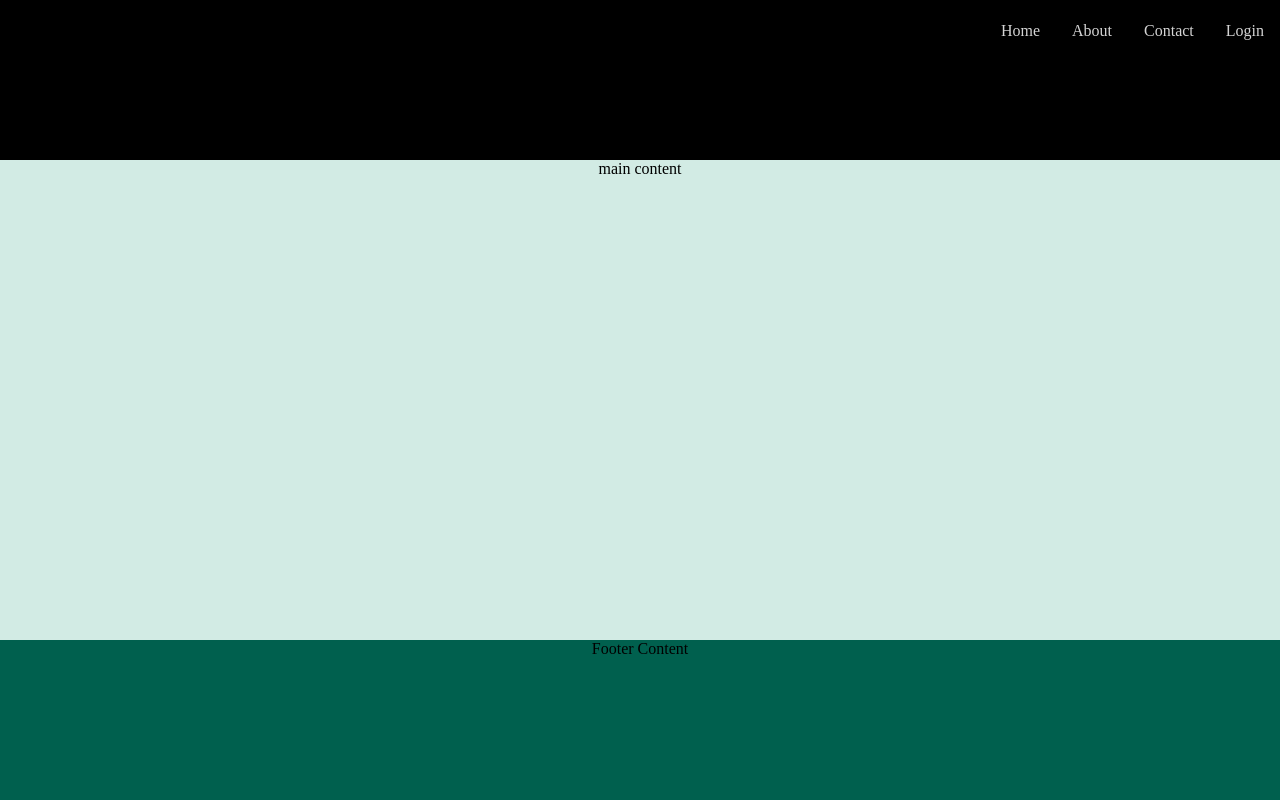
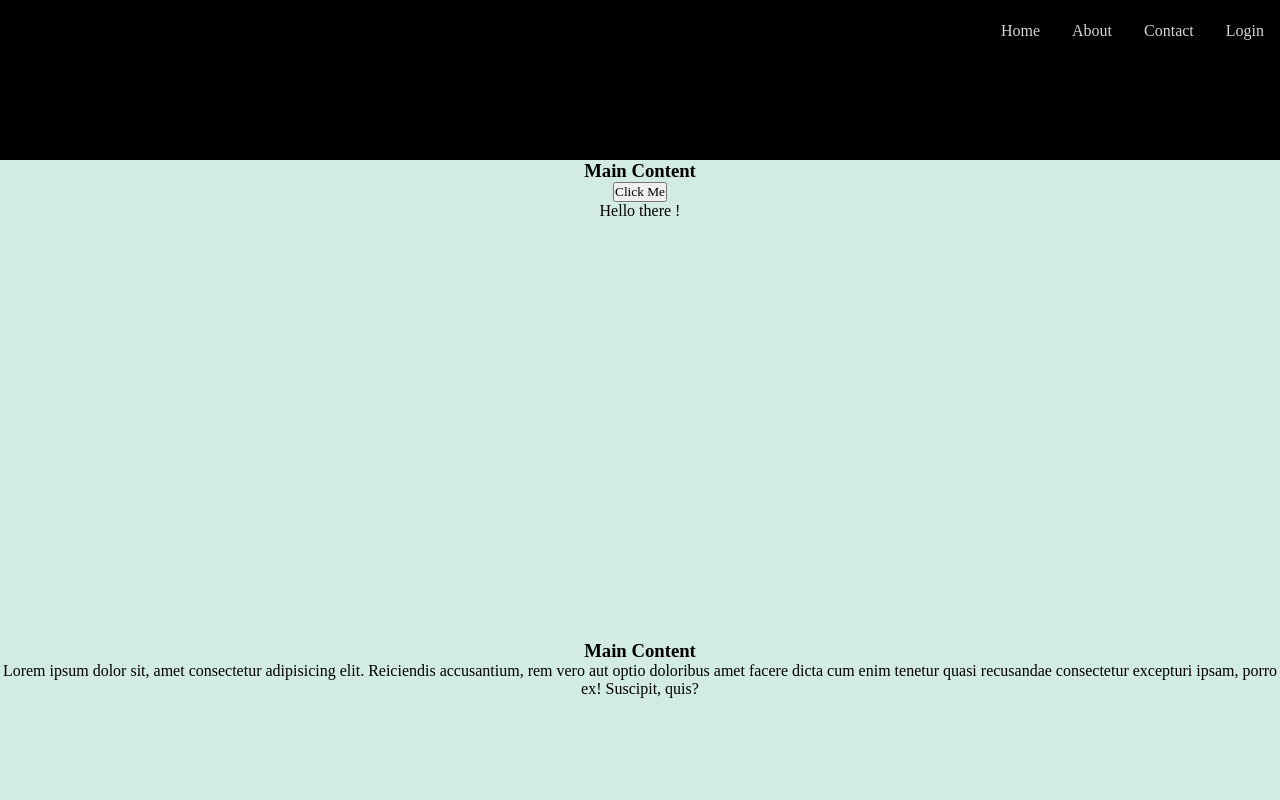
Before and after one commit to dilusha-lakshan/mcodes-react-app, a React (Vite) app: page / in a window 1280 px wide. Shown: the top 800 px of the page. Built offline with nearby package versions, Linux system fonts and the light colour scheme.

Commit message:
Learnt about 'props' and 'props.children'!

```diff
--- a/src/App.jsx
+++ b/src/App.jsx
@@ -10,7 +10,15 @@ function App() {
     <>
       <div id="wrapper">
         <HeaderContent/>
-        <BodyContent/>
+        <BodyContent>
+          <button>Click Me</button>
+          <p>Hello there !</p>
+        </BodyContent>
+
+        <BodyContent>
+          Lorem ipsum dolor sit, amet consectetur adipisicing elit. Reiciendis accusantium, rem vero aut optio doloribus amet facere dicta cum enim tenetur quasi recusandae consectetur excepturi ipsam, porro ex! Suscipit, quis?
+        </BodyContent>
+
         <FooterContent/>
 
       </div>
--- a/src/Components/BodyContent/BodyContent.jsx
+++ b/src/Components/BodyContent/BodyContent.jsx
@@ -1,12 +1,14 @@
 import React from 'react'
 import './BodyContent.css'
 
-function BodyContent() {
+function BodyContent(props) {
   return (
     <>
         <div id="bodycontent">
-            <p>main content</p>
+            <h3>Main Content</h3>
+            {props.children}
         </div>
+
 
     </>
   )
```
